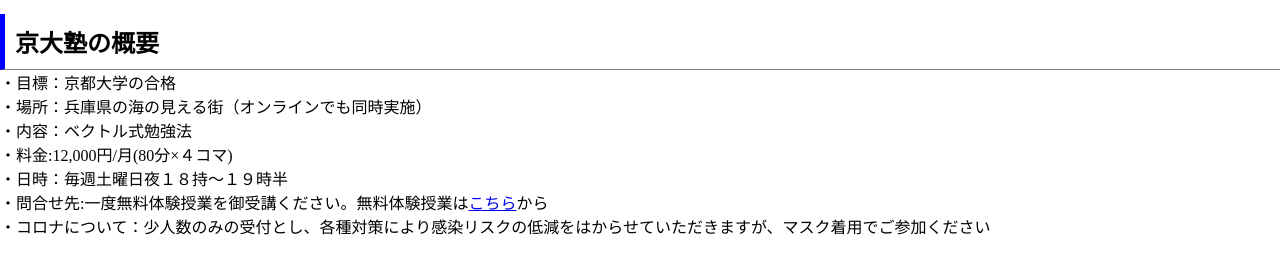
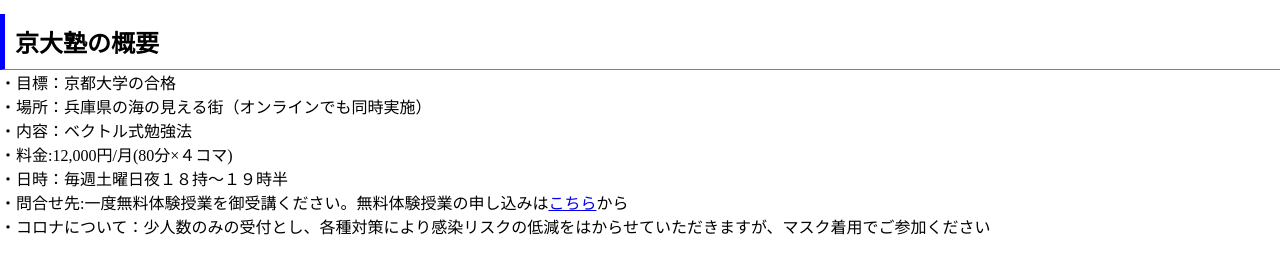
Before and after one commit to okamoto8907/Home, a plain HTML site: page index.html in a window 1280 px wide. Shown: the part 922-1178 px from the top of the page. Drawn offline with Linux system fonts and the light colour scheme.

Commit message:
Update index.html

```diff
--- a/index.html
+++ b/index.html
@@ -46,7 +46,7 @@
             ・内容：ベクトル式勉強法<br>
             ・料金:12,000円/月(80分×４コマ)<br>
             ・日時：毎週土曜日夜１８持〜１９時半<br>
-            ・問合せ先:一度無料体験授業を御受講ください。無料体験授業は<a href="entry.html">こちら</a>から<br>
+            ・問合せ先:一度無料体験授業を御受講ください。無料体験授業の申し込みは<a href="entry.html">こちら</a>から<br>
             ・コロナについて：少人数のみの受付とし、各種対策により感染リスクの低減をはからせていただきますが、マスク着用でご参加ください<br><br>
     </p>
 
```
